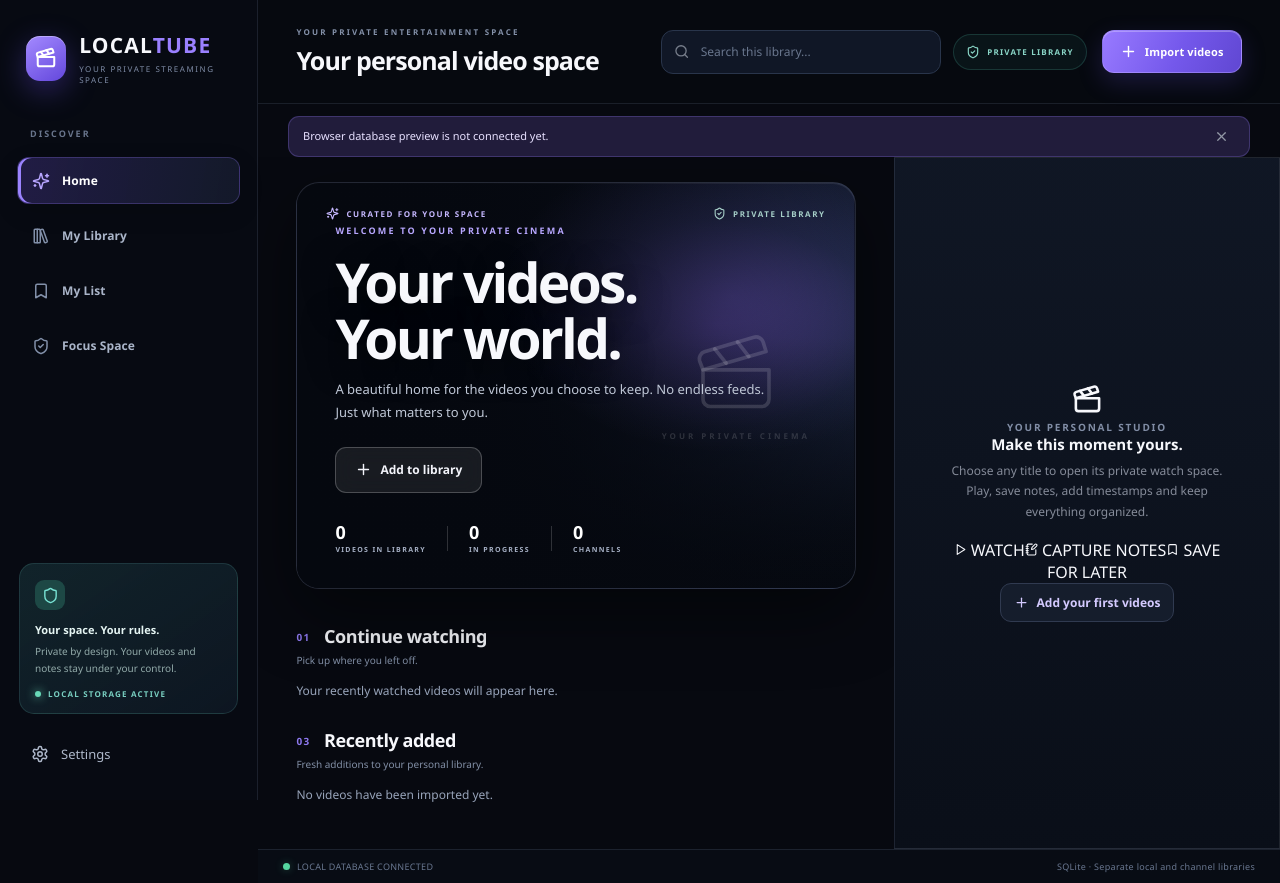
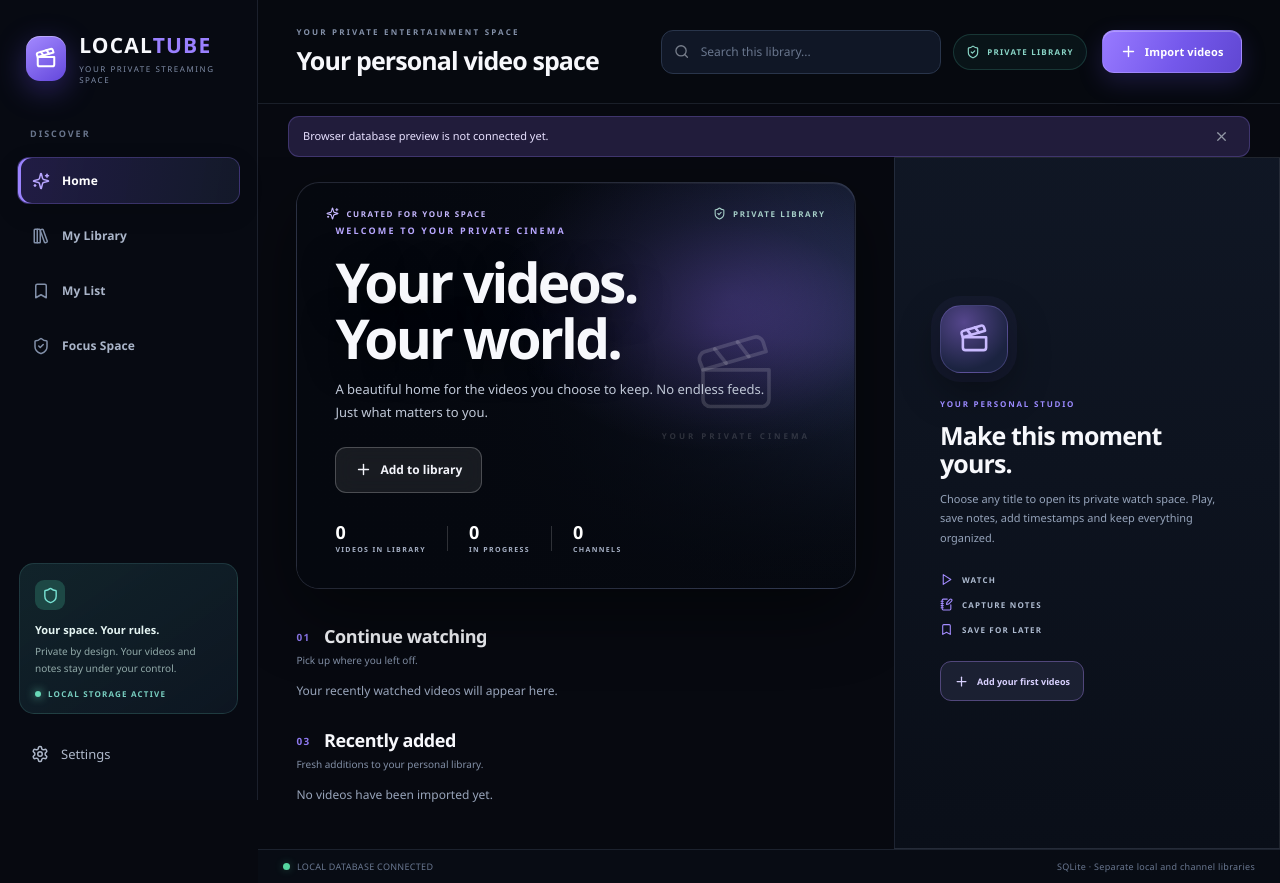
Before and after one commit to sameerahammedat-spec/Local-Tube, a React (Vite) app: page / in a window 1280 px wide. Built offline with nearby package versions, Linux system fonts and the light colour scheme; what @capacitor/core would draw is missing.

Commit message:
Style the premium watch studio welcome state

```diff
--- a/src/style.css
+++ b/src/style.css
@@ -837,3 +837,20 @@ body{
 @media(prefers-reduced-motion:reduce){
   *,*::before,*::after{scroll-behavior:auto!important;transition:none!important;animation:none!important}
 }
+
+
+/* Premium empty-state treatment for the watch studio. */
+.studio-welcome{min-height:520px;justify-content:center;align-items:flex-start;text-align:left;padding:28px 25px}
+.studio-orbit{
+  width:68px;height:68px;display:grid;place-items:center;margin-bottom:25px;border-radius:21px;
+  color:#c9baff;background:radial-gradient(circle at 35% 25%,#55468c,#1b2340 72%);
+  border:1px solid #a28bff45;box-shadow:0 0 0 9px #8a70ff0d,0 16px 40px #0006;
+}
+.studio-welcome>.eyebrow{font-size:8px;letter-spacing:1.8px;color:#9b8aff}
+.studio-welcome h3{font-size:25px;line-height:1.12;letter-spacing:-.9px;margin:12px 0}
+.studio-welcome p{max-width:290px;color:#96a4bb;font-size:11px;line-height:1.8;margin:0}
+.studio-steps{display:flex;flex-direction:column;gap:12px;margin:25px 0;color:#aebbd0}
+.studio-steps span{display:flex;align-items:center;gap:9px;font-size:8px;font-weight:900;letter-spacing:1.2px}
+.studio-steps svg{color:#a38cff}
+.studio-import{min-height:40px;padding:0 13px;color:#d9d1ff;background:#1b2032;border-color:#51477b;font-size:9px}
+@media(max-width:700px){.studio-welcome{min-height:340px;padding:23px 18px}.studio-orbit{width:56px;height:56px;margin-bottom:18px}.studio-welcome h3{font-size:22px}}
```
